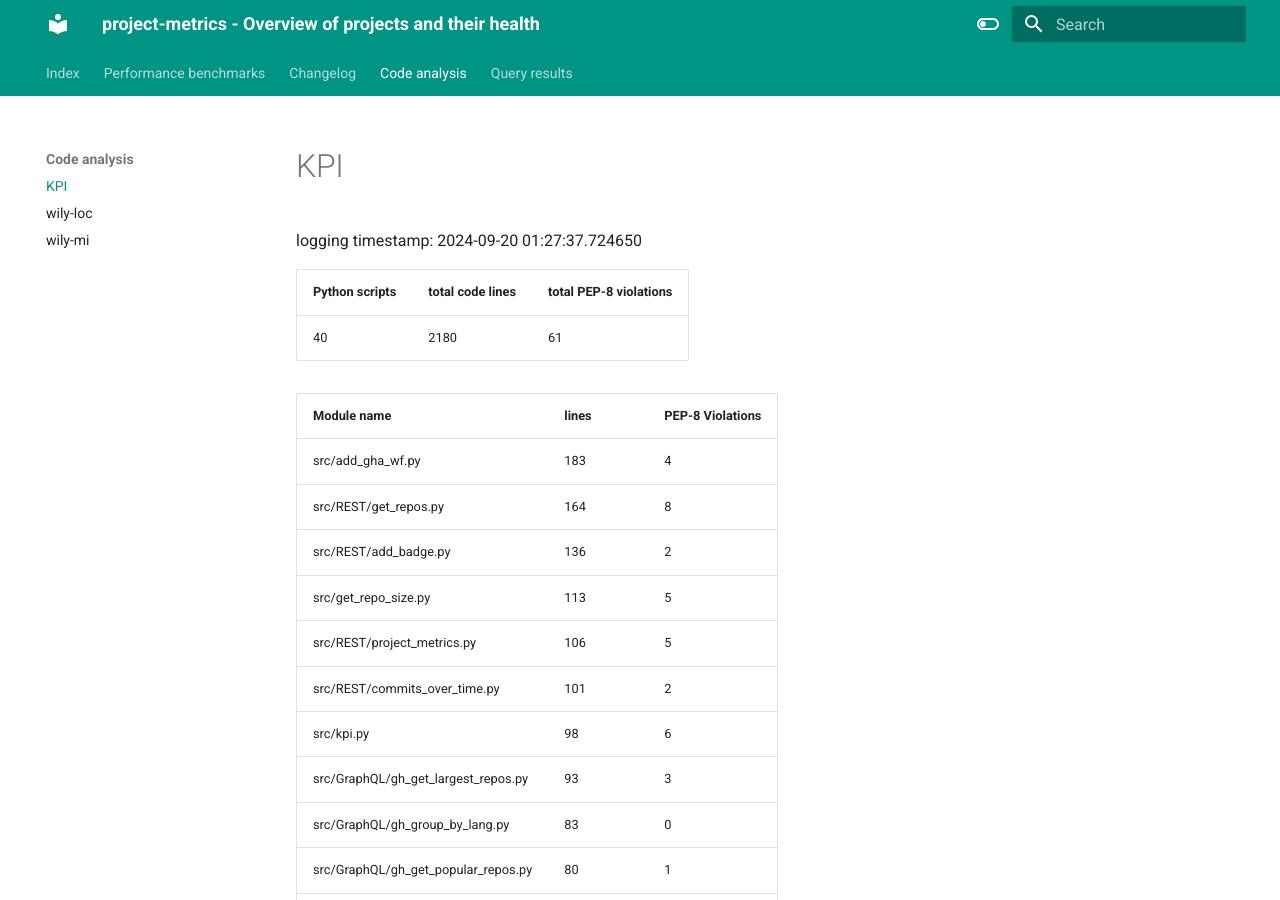
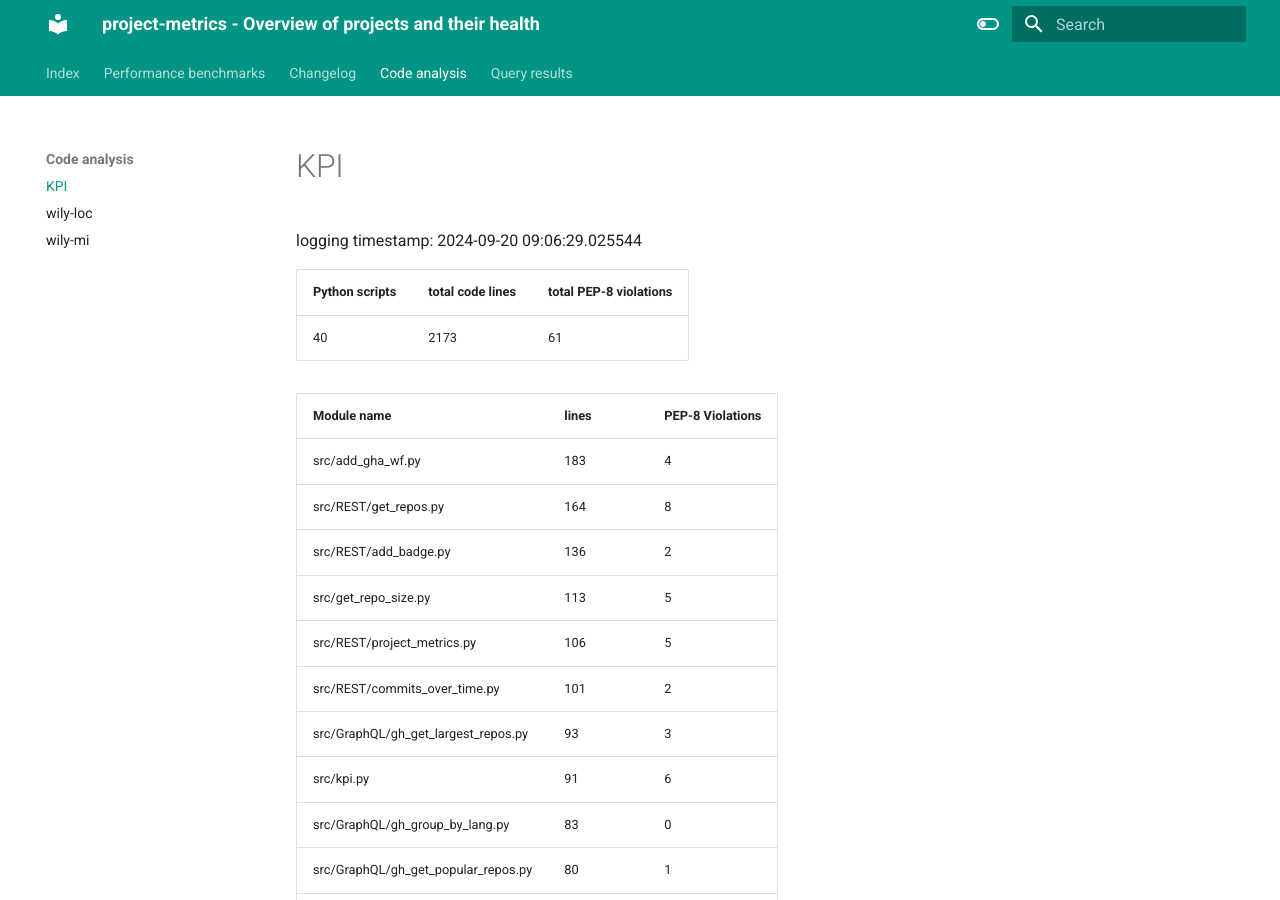
Before and after one commit to TheNewThinkTank/project-metrics, an MkDocs documentation site: the page built from docs/project_docs/code-analysis/kpi_project-metrics.md, in a window 1280 px wide and 900 px high. Built offline with MkDocs 1.6.1 and Material for MkDocs 9.7.7, drawn with Linux system fonts in a browser that asks for light colours.

Commit message:
Updating file

```diff
--- a/docs/project_docs/code-analysis/kpi_project-metrics.md
+++ b/docs/project_docs/code-analysis/kpi_project-metrics.md
@@ -1,11 +1,11 @@
 # KPI
 
 logging timestamp:
-2024-09-20 01:27:37.724650
+2024-09-20 09:06:29.025544
 
 | Python scripts | total code lines | total PEP-8 violations |
 | -------------- | ---------------- | ---------------------- |
-| 40| 2180 | 61 |
+| 40| 2173 | 61 |
 
 | Module name | lines | PEP-8 Violations |
 | ----------- | ----- | ---------------- |
@@ -15,8 +15,8 @@ logging timestamp:
 | src/get_repo_size.py                     |        113 |                    5 |
 | src/REST/project_metrics.py              |        106 |                    5 |
 | src/REST/commits_over_time.py            |        101 |                    2 |
-| src/kpi.py                               |         98 |                    6 |
 | src/GraphQL/gh_get_largest_repos.py      |         93 |                    3 |
+| src/kpi.py                               |         91 |                    6 |
 | src/GraphQL/gh_group_by_lang.py          |         83 |                    0 |
 | src/GraphQL/gh_get_popular_repos.py      |         80 |                    1 |
 | test/test_make_md_table.py               |         74 |                    1 |
```
